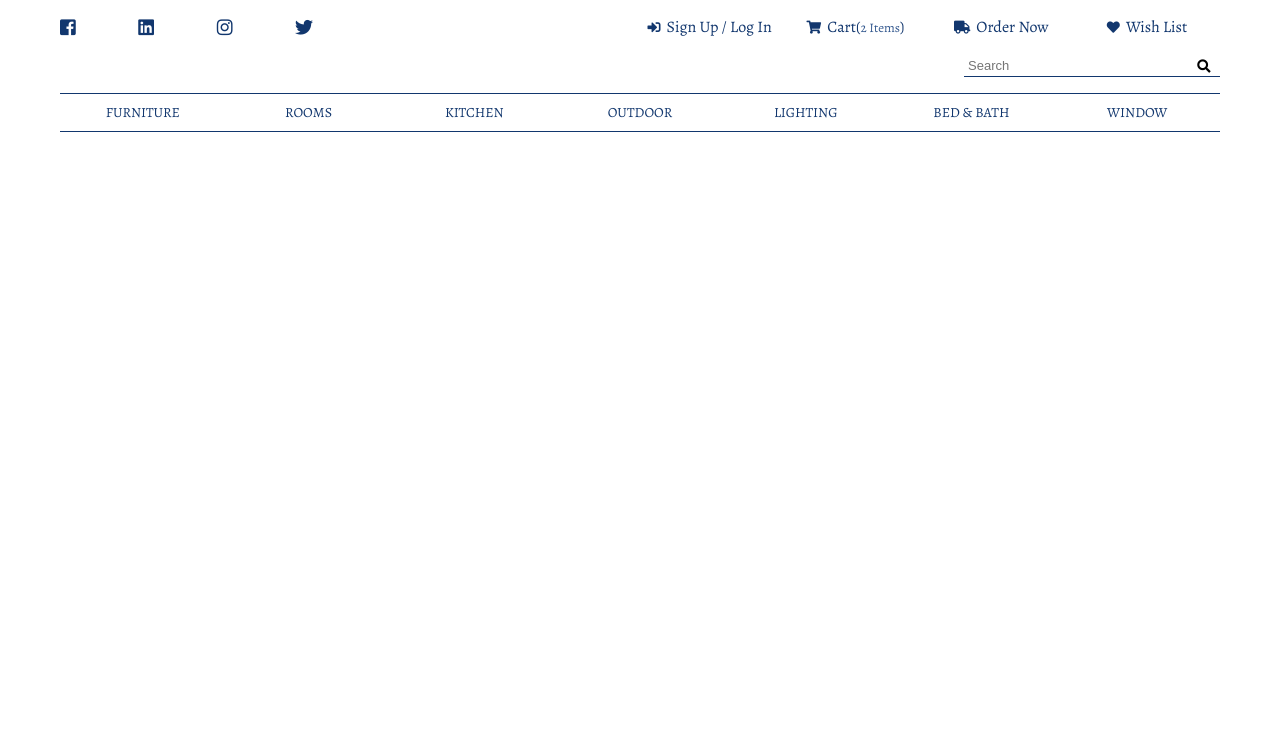
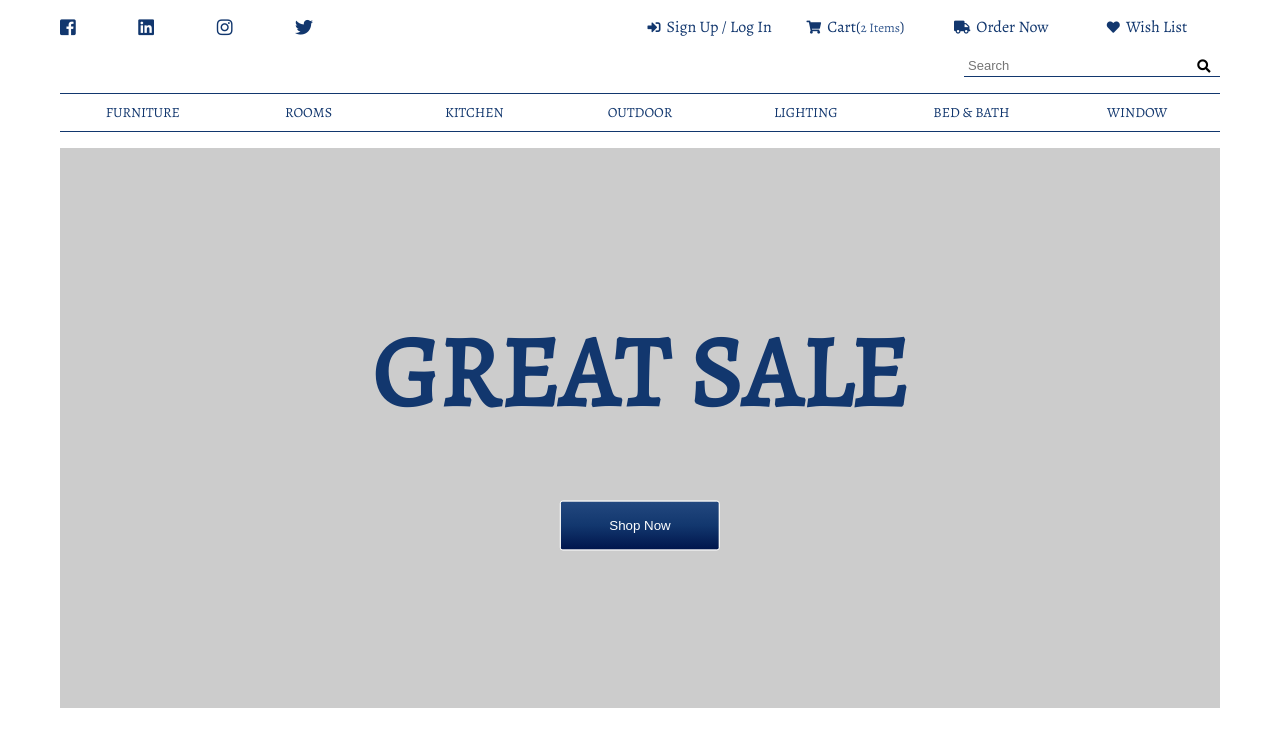
Before and after one commit to mj305/FurnitureStore, a PHP site: page / in a window 1280 px wide. Shown: the top 747 px of the page. Run offline with PHP 8.4, Linux system fonts and the light colour scheme; some libraries are stand-ins or nearby versions.

Commit message:
banner button finished

```diff
--- a/index.html
+++ b/index.html
@@ -174,13 +174,68 @@
                 <a href="#" class="second-nav-link"> Window </a>
             </li>
         </ul>
+    </nav>
+    <!--  end of navbar   -->
 
-    </nav>
 
-    <!--  end of navbar   -->
+    <!-- banner -->
+
+    <section class="banner">
+        <div class="banner-content">
+            <h1 class="banner-heading"> Great Sale </h1>
+            <button class="banner-btn">
+                <span class="banner-btn-text-one"> Shop Now </span>
+                <span class="banner-btn-text-two"> It's Interesting </span>
+            </button>
+        </div>
+
+        <div class="slideshow">
+            <button class="slide-btn slide-btn-1"></button>
+            <button class="slide-btn slide-btn-2"></button>
+            <button class="slide-btn slide-btn-3"></button>
+            <button class="slide-btn slide-btn-4"></button>
+            <div class="slideshow-wrapper">
+                <div class="slide">
+                    <img src="images/slide-img-1.jpg">
+                </div>
+
+                <div class="slide">
+                    <img src="images/slide-img-2.jpg">
+                </div>
+
+                <div class="slide">
+                    <img src="images/slide-img-3.jpg">
+                </div>
+
+                <div class="slide">
+                    <img src="images/slide-img-4.jpg">
+                </div>
+            </div>
+        </div>
+    </section>
+
+
+    <!-- end of banner -->
+
+
+
 
     <!--  -->
     <!--  -->
+
+
+
+
+
+    <!--  -->
+    <!--  -->
+
+
+
+
+    <!--  -->
+    <!--  -->
+
 
     </div>
 
--- a/style.css
+++ b/style.css
@@ -20,7 +20,7 @@ body {
 .container {
     display: grid;
     grid-template-columns: minmax(6rem, 1fr) repeat(8, minmax(min-content, 16rem)) minmax(6rem, 1fr);
-    grid-template-rows: repeat(3, min-content);
+    grid-template-rows: repeat(3, min-content) 70vh;
     grid-row-gap: 1.6rem;
     margin-top: 1.6rem;
 }
@@ -223,5 +223,74 @@ body {
     color: #458a9f;
 }
 
+/* end of navbar */
 
-/* end of navbar */
+
+/* banner */
+
+.banner {
+    grid-column: 2 / 10;
+    grid-row: 4 / 5;
+    background-color: #ccc;
+    position: relative;
+}
+
+.banner-content {
+    position: absolute;
+    top: 50%;
+    left: 50%;
+    transform: translate(-50%, -50%);
+    text-transform: uppercase;
+    text-align: center;
+}
+
+.banner-heading {
+    font-size: 10rem;
+    color: #12376e;
+    margin-bottom: 6rem;
+
+}
+
+.banner-btn {
+    width: 16rem;
+    height: 5rem;
+    background: linear-gradient(to top, #00154c, #12376e, #23487f);
+    color: #fff;
+    border: .1rem solid #fff;
+    border-radius: .3rem;
+    outline: none;
+    position: relative;
+    overflow: hidden;
+}
+
+.banner-btn-text-one {
+    position: absolute;
+    top: 50%;
+    left: 0;
+    transform: translateY(-50%);
+    width: 100%;
+    transition: top .2s;
+}
+
+.banner-btn-text-two {
+    position: absolute;
+    top: 150%;
+    left: 0;
+    transform: translateY(-50%);
+    width: 100%;
+    transition: top .2s;
+}
+
+.banner-btn:hover .banner-btn-text-one {
+    top: -100%;
+}
+
+.banner-btn:hover .banner-btn-text-two {
+    top: 50%;
+}
+
+.slideshow {
+    display: none;
+}
+
+/* end of banner */
```
